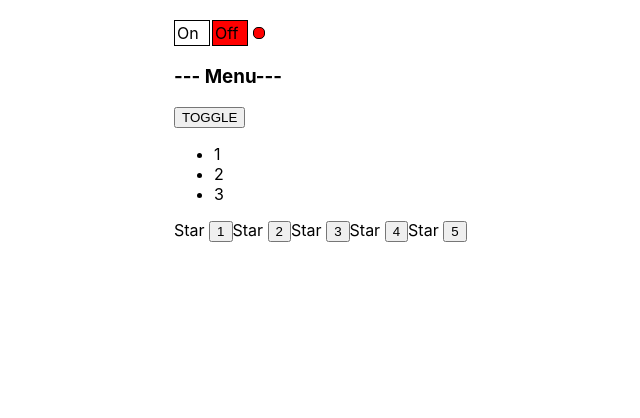
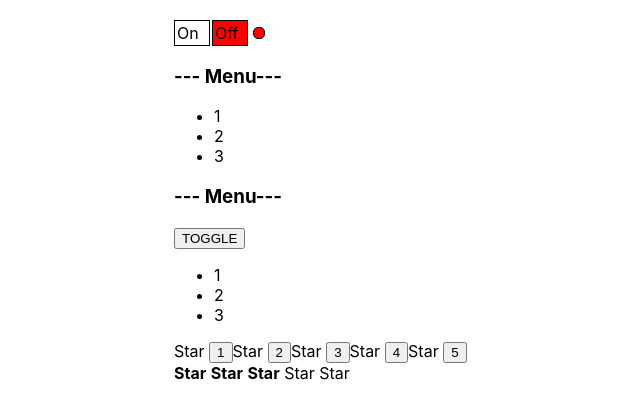
Before and after one commit to prohoryakovlev/myApp_new, a React (Create React App) app: page / in a window 1280 px wide. Shown: the top 418 px of the page, without its empty margins (166-806 px from the left). Built offline with nearby package versions, Linux system fonts and the light colour scheme.

Commit message:
UseState hook

```diff
--- a/src/App.tsx
+++ b/src/App.tsx
@@ -21,12 +21,12 @@ function App(props:any) {
 
             {/*<input checked={true} value="yo" type={"password"}/>*/}
 
-            {/*<Accordion titleValue={"Menu"} collapsed={false} />*/}
+            <Accordion titleValue={"Menu"} collapsed={false} />
 
             <UncontrolledAccordion titleValue={"Menu"} />
             {/*<UncontrolledAccordion  titleValue={"User"} />*/}
             <UncontrolledRating />
-            {/*<UncontrolledRating value={2}/>*/}
+            <Rating value={3}/>
             {/*<UncontrolledRating value={3}/>*/}
             {/*<UncontrolledRating value={4}/>*/}
             {/*<UncontrolledRating value={5}/>*/}
```
